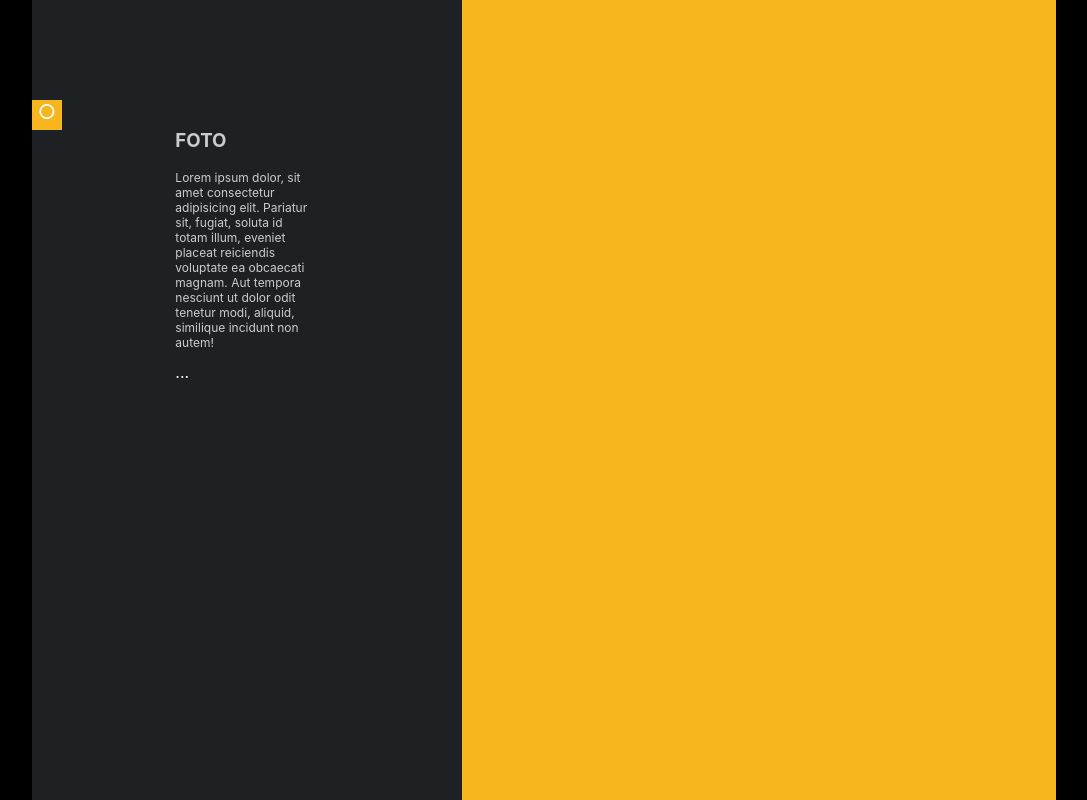
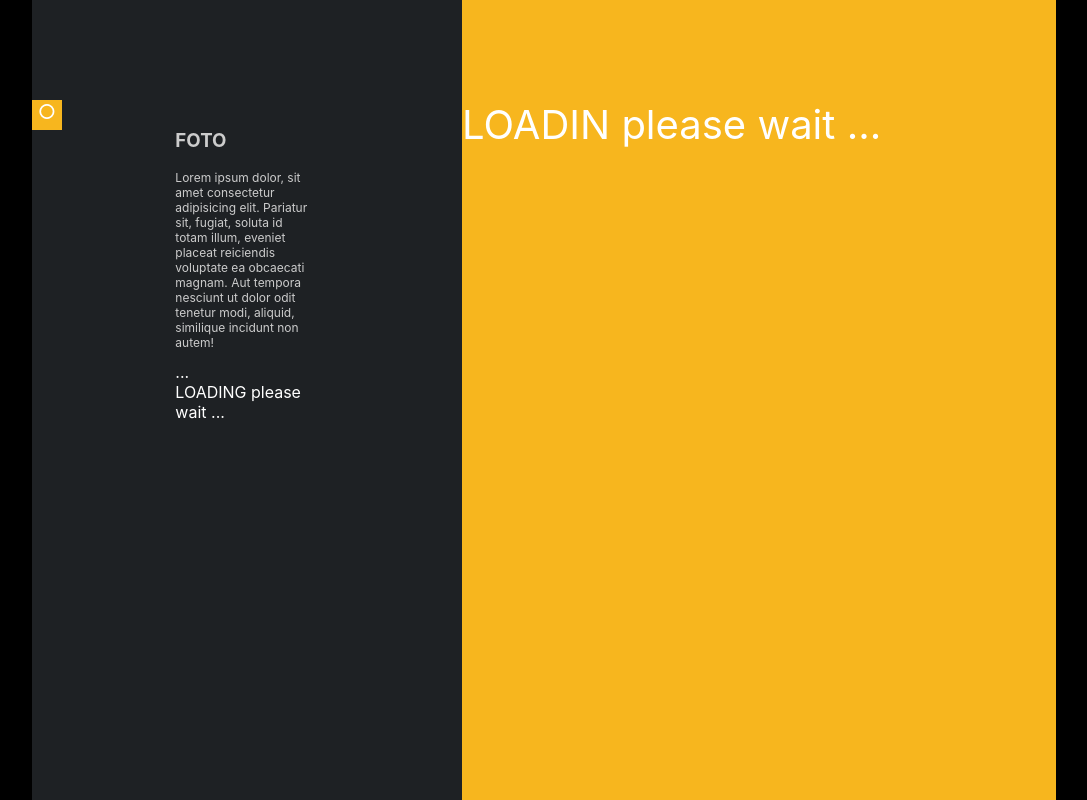
Before and after one commit to LeoUral/photo, a React (Create React App) app: page / in a window 1280 px wide. Shown: the whole page, without its empty margins (96-1183 px from the left). Built offline with nearby package versions, Linux system fonts and the light colour scheme; no server answers.

Commit message:
экран загрузки

```diff
--- a/src/components/Main.js
+++ b/src/components/Main.js
@@ -2,6 +2,7 @@ import React from 'react';
 import ModalWindow from './ModalWindow';
 import Preview from './Preview';
 import SearchImage from './searchImage';
+import WaitLoading from './WaitLoading';
 
 export default class Main extends React.Component {
     constructor(props) {
@@ -33,9 +34,6 @@ export default class Main extends React.Component {
             )
 
     }
-
-
-
 
     changeHeightView(data) {
         this.heightNew = '300px';
@@ -193,6 +191,7 @@ export default class Main extends React.Component {
         this.buildView(this.state.foto);
         const heightNew = this.heightNew;
         const heightNew2 = this.heightNew2;
+        const varLoad = 'LOADING please wait ... ';
 
         return (
             <>
@@ -215,6 +214,7 @@ export default class Main extends React.Component {
                                     <h3>foto</h3>
                                     <p>Lorem ipsum dolor, sit amet consectetur adipisicing elit. Pariatur sit, fugiat, soluta id totam illum, eveniet placeat reiciendis voluptate ea obcaecati magnam. Aut tempora nesciunt ut dolor odit tenetur modi, aliquid, similique incidunt non autem!</p>
                                     <div> ... </div>
+                                    {varLoad}
                                 </div>
                             </div>
                             <div className="main__left_three one_width">
@@ -226,7 +226,7 @@ export default class Main extends React.Component {
                     <section className="main__right">
                         <div className="right_block">
                             <div className="main__right_one two_width" style={{ height: `${heightNew}` }}>
-                                {this.viewerBlockTwo}
+                                {this.viewerBlockTwo.length > 0 ? this.viewerBlockTwo : <WaitLoading />}
                             </div>
                             <div className="main__right_two one_width" style={{ height: `${heightNew2}` }}>
                                 {this.viewerBlockThree}
--- /dev/null
+++ b/src/components/WaitLoading.js
@@ -0,0 +1,10 @@
+import React from 'react';
+
+export default function WaitLoading() {
+
+    return (
+        <>
+            <div className="wait">LOADIN please wait ...</div>
+        </>
+    )
+}
--- a/src/scss/style.scss
+++ b/src/scss/style.scss
@@ -219,3 +219,11 @@ body {
         }
     }
 }
+
+.wait {
+    width: 500px;
+    background-color: inherit;
+    color: #fff;
+    font-size: 40px;
+    animation: demonstration 1s;
+}
--- a/src/style/style.css
+++ b/src/style/style.css
@@ -286,3 +286,12 @@ body {
 .modal .btn--right:active {
   color: #fff;
 }
+
+.wait {
+  width: 500px;
+  background-color: inherit;
+  color: #fff;
+  font-size: 40px;
+  -webkit-animation: demonstration 1s;
+          animation: demonstration 1s;
+}
```
Also changed, not shown: 1 other file (tests, documents, lock files or other folders).
